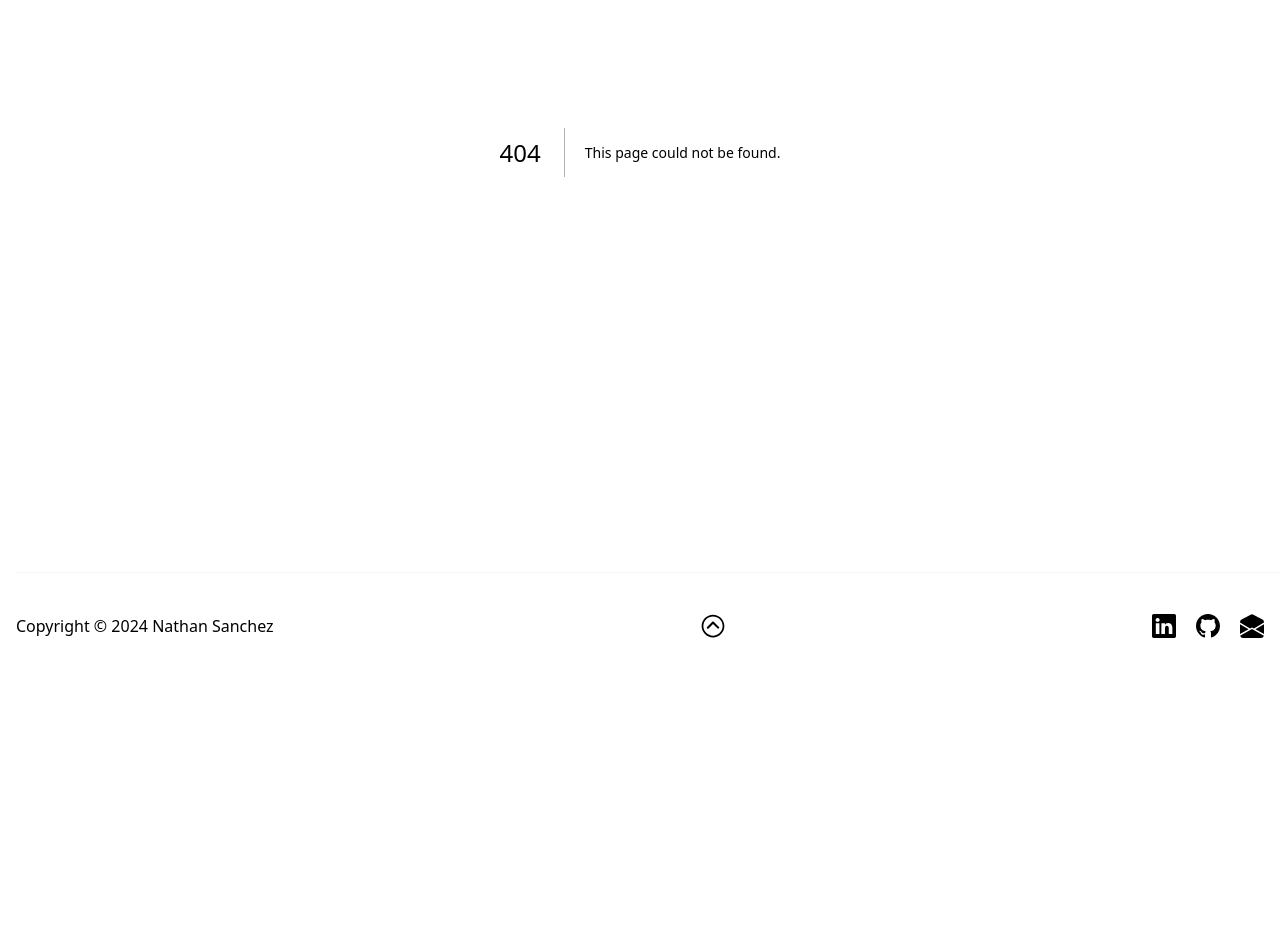
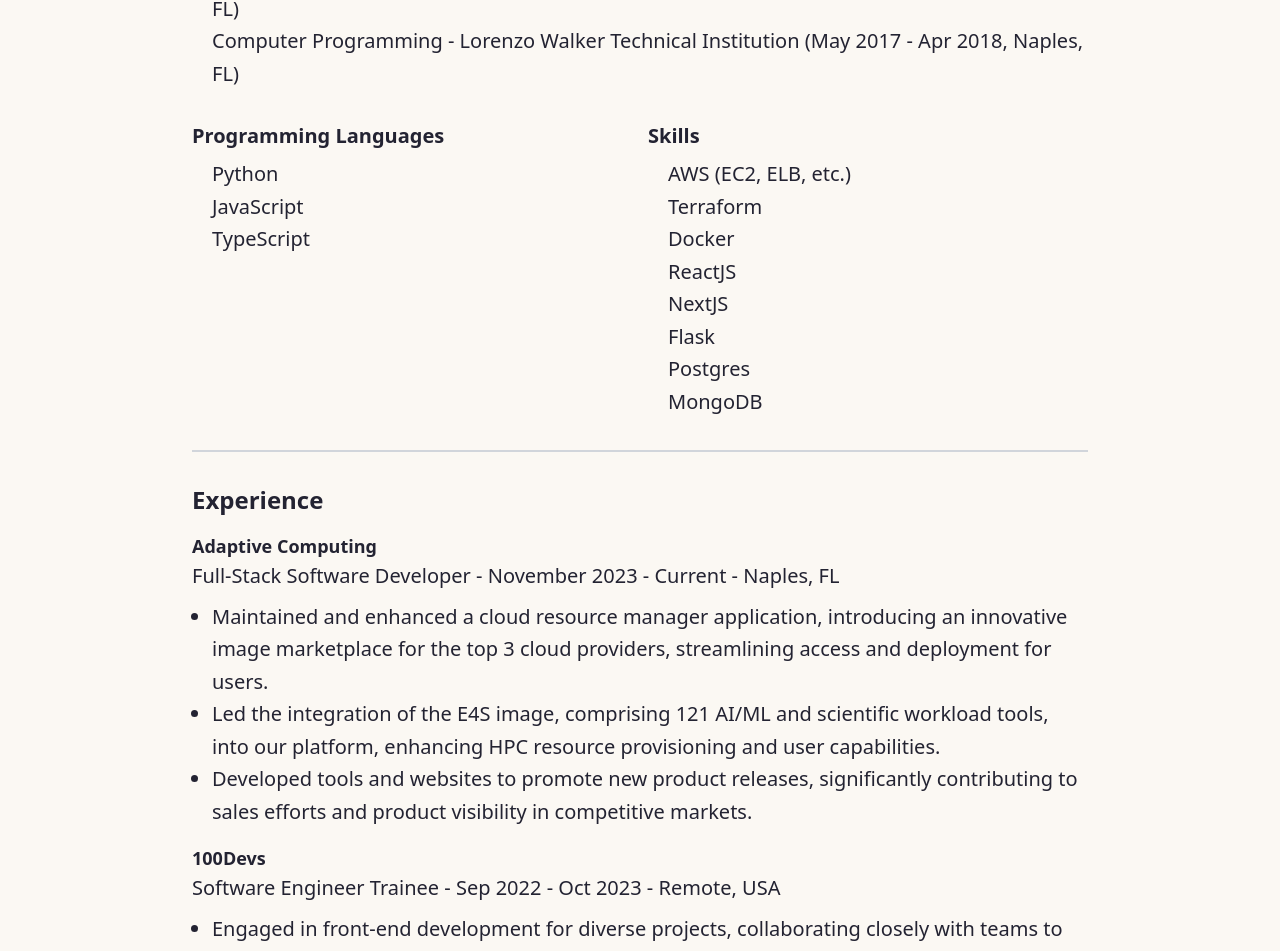
Before and after one commit to NathanSanchezDev/nathanswe-portfolio, a Next.js app: page /resume in a window 1280 px wide. Before the commit this address had no page. Shown: the part 320-1271 px from the top of the page. Before the commit the page ends 1000 px from the top, so only its background shows below. Built offline with nearby package versions, Linux system fonts and the light colour scheme.

Commit message:
added resume page

```diff
--- /dev/null
+++ b/app/resume/components/Resume.jsx
@@ -0,0 +1,166 @@
+import React, { useRef } from 'react';
+import { LazyMotion, domAnimation, useInView } from 'framer-motion';
+import 'tailwindcss/tailwind.css';
+
+const resumeData = {
+  name: "Nathan Sanchez",
+  role: "Full-Stack Software Developer",
+  email: "nathan1220sanchez@gmail.com",
+  phone: "+1 239-385-2676",
+  education: [
+    {
+      degree: "Computer Networking",
+      institution: "Lorenzo Walker Technical Institution",
+      period: "May 2016 - Apr 2017",
+      location: "Naples, FL",
+    },
+    {
+      degree: "Computer Programming",
+      institution: "Lorenzo Walker Technical Institution",
+      period: "May 2017 - Apr 2018",
+      location: "Naples, FL",
+    },
+  ],
+  programmingLanguages: ["Python", "JavaScript", "TypeScript"],
+  skills: [
+    "AWS (EC2, ELB, etc.)",
+    "Terraform",
+    "Docker",
+    "ReactJS",
+    "NextJS",
+    "Flask",
+    "Postgres",
+    "MongoDB",
+  ],
+  experience: [
+    {
+      company: "Adaptive Computing",
+      role: "Full-Stack Software Developer",
+      period: "November 2023 - Current",
+      location: "Naples, FL",
+      description: [
+        "Maintained and enhanced a cloud resource manager application, introducing an innovative image marketplace for the top 3 cloud providers, streamlining access and deployment for users.",
+        "Led the integration of the E4S image, comprising 121 AI/ML and scientific workload tools, into our platform, enhancing HPC resource provisioning and user capabilities.",
+        "Developed tools and websites to promote new product releases, significantly contributing to sales efforts and product visibility in competitive markets.",
+      ],
+    },
+    {
+      company: "100Devs",
+      role: "Software Engineer Trainee",
+      period: "Sep 2022 - Oct 2023",
+      location: "Remote, USA",
+      description: [
+        "Engaged in front-end development for diverse projects, collaborating closely with teams to ensure timely completion and high-quality outcomes.",
+        "Provided mentorship to trainees and junior developers on software development practices, enhancing team skills and project efficiency.",
+        "Contributed to significant documentation efforts, ensuring comprehensive coverage of project features and guidelines for tool usage.",
+        "Led rigorous testing processes for projects, guaranteeing reliability and optimal performance of software solutions developed.",
+      ],
+    },
+  ],
+  projects: [
+    {
+      name: "Adaptive Computing Demo Website",
+      role: "Full Stack Developer",
+      period: "Jan 2024 - Feb 2024",
+      location: "Naples, FL",
+      description: [
+        "Developed a full-stack web application allowing users to demo cloud-based solutions for Adaptive Computing’s on-demand data center, and on-premise solution for demoing E4S for AI/ML workloads.",
+        "Designed an admin dashboard to track demo account statuses and facilitate user interaction, enhancing user experience and feedback management.",
+        "Leveraged modern technologies such as MongoDB, Next.js 14, TypeScript, and the Shadcn component library for UI development.",
+        "Ensured scalability and reliability for both cloud and on-premise solutions, incorporating advanced database management and secure user authentication.",
+      ],
+    },
+    {
+      name: "ODDC Cloud Resource Manager",
+      role: "Full Stack Developer",
+      period: "Nov 2023 - Feb 2024",
+      location: "Naples, FL",
+      description: [
+        "Collaborated with a 10-member development team on the ODDC Cloud Resource Manager project by Adaptive Computing.",
+        "Significantly refactored and streamlined a complex codebase, reducing code complexity and improving overall efficiency.",
+        "Introduced a Marketplace feature, enabling users to deploy clusters with pre-built images. Focused on seamless integration of the E4S image containing 121 scientific and AI/ML apps and tools.",
+        "Collaborated on infrastructure enhancements using Terraform, expanding support for custom images and multiple cloud providers (AWS, Azure, GCP, Oracle, AliCloud, Open Telecom Cloud).",
+        "Played a key role in delivering new releases and maintaining project stability, contributing to the project’s ongoing success.",
+      ],
+    },
+  ],
+};
+
+const Resume = () => {
+  const resumeRef = useRef(null);
+  const isInView = useInView(resumeRef, { once: true });
+
+  return (
+    <LazyMotion features={domAnimation}>
+      <section id="resume" className="section">
+        <div className="max-w-4xl mx-auto">
+          <div
+            ref={resumeRef}
+            className={`text-xl font-light leading-relaxed transition-all ${
+              isInView ? '' : 'transform translate-x-8 opacity-0'
+            }`}
+          >
+            {/* Education */}
+            <h3 className="text-2xl font-semibold">Education</h3>
+            <ul className="ml-5 mt-2 list-none">
+              {resumeData.education.map((item, index) => (
+                <li key={index}>
+                  {item.degree} - {item.institution} ({item.period}, {item.location})
+                </li>
+              ))}
+            </ul>
+            {/* Skills */}
+            <div className="grid grid-cols-1 md:grid-cols-2 gap-4 mt-8">
+              <div>
+                <h3 className="text-xl font-semibold">Programming Languages</h3>
+                <ul className="list-none ml-5 mt-2">
+                  {resumeData.programmingLanguages.map((language, index) => (
+                    <li key={index}>{language}</li>
+                  ))}
+                </ul>
+              </div>
+              <div>
+                <h3 className="text-xl font-semibold">Skills</h3>
+                <ul className="list-none ml-5 mt-2">
+                  {resumeData.skills.map((skill, index) => (
+                    <li key={index}>{skill}</li>
+                  ))}
+                </ul>
+              </div>
+            </div>
+            {/* Experience */}
+            <hr className="my-8 border-t-2 border-gray-300" />
+            <h3 className="text-2xl font-semibold">Experience</h3>
+            {resumeData.experience.map((item, index) => (
+              <div key={index} className="mt-4">
+                <h4 className="text-lg font-semibold">{item.company}</h4>
+                <p>{item.role} - {item.period} - {item.location}</p>
+                <ul className="list-disc ml-5 mt-2">
+                  {item.description.map((desc, i) => (
+                    <li key={i}>{desc}</li>
+                  ))}
+                </ul>
+              </div>
+            ))}
+            {/* Projects */}
+            <hr className="my-8 border-t-2 border-gray-300" />
+            <h3 className="text-2xl font-semibold">Projects</h3>
+            {resumeData.projects.map((project, index) => (
+              <div key={index} className="mt-4">
+                <h4 className="text-lg font-semibold">{project.name}</h4>
+                <p>{project.role} - {project.period} - {project.location}</p>
+                <ul className="list-disc ml-5 mt-2">
+                  {project.description.map((desc, i) => (
+                    <li key={i}>{desc}</li>
+                  ))}
+                </ul>
+              </div>
+            ))}
+          </div>
+        </div>
+      </section>
+    </LazyMotion>
+  );
+};
+
+export default Resume;
--- /dev/null
+++ b/app/resume/layout.js
@@ -0,0 +1,29 @@
+"use client";
+import React from "react";
+import { Suspense } from "react";
+import { ErrorBoundary } from "react-error-boundary";
+import { HeadingDivider, Loader } from "components";
+import Error from "../error";
+import Resume from "./components/Resume"; // Import your Resume component
+
+export default function Layout() {
+	return (
+		<div className="container-md">
+			<section id="resume" className="section">
+				<HeadingDivider title="My Resume" />
+
+				<Suspense
+					fallback={
+						<div className="flex-center">
+							<Loader />
+						</div>
+					}
+				>
+					<ErrorBoundary FallbackComponent={Error}>
+						<Resume />
+					</ErrorBoundary>
+				</Suspense>
+			</section>
+		</div>
+	);
+}
--- /dev/null
+++ b/app/resume/page.js
@@ -0,0 +1,6 @@
+export default function Page() {
+	return (
+        <div>Resume:</div>
+    )
+
+  }
--- a/app/sections/introduction/index.jsx
+++ b/app/sections/introduction/index.jsx
@@ -120,6 +120,23 @@
 								See my latest projects
 							</Link>
 						</div>
+						<div
+							ref={ref}
+							className="mt-3"
+							style={{
+								transform: isInView ? "none" : "translateY(50px)",
+								opacity: isInView ? 1 : 0,
+								transition: "all 0.9s cubic-bezier(0.17, 0.55, 0.55, 1) 0.5s"
+							}}
+						>
+						<Link
+								href="/resume"
+								className="btn"
+								aria-label="My Resume"
+							>
+								See my Resume
+							</Link>
+						</div>
 					</div>
 
 					{isTabletUp && <WelcomeAnimation />}
--- a/components/Logo.jsx
+++ b/components/Logo.jsx
@@ -18,7 +18,7 @@
 				exit={exit}
 				transition={transition}
 			>
-				{pathname === SITE_ROUTES.projects ? (
+				{pathname === SITE_ROUTES.projects || SITE_ROUTES.resume ? (
 					<Link href={SITE_ROUTES.home} aria-label="Go to home page" role="link">
 						{SITE_STRINGS.textLogo}
 					</Link>
--- a/components/Menu.jsx
+++ b/components/Menu.jsx
@@ -54,7 +54,9 @@
 		</m.div>
 	);
 
-	content = pathname === SITE_ROUTES.projects ? backMenu : mainMenu;
+	content = pathname === SITE_ROUTES.projects || pathname === SITE_ROUTES.resume
+	? backMenu
+	: mainMenu;
 
 	if (MENU_OPTIONS.length === 0) {
 		return null;
--- a/constants/menu.js
+++ b/constants/menu.js
@@ -2,5 +2,5 @@
 	{ id: "0", name: "Introduction", url: "#intro" },
 	{ id: "1", name: "About", url: "#about" },
 	{ id: "2", name: "Projects", url: "#projects" },
-	{ id: "3", name: "Tech", url: "#tech" }
+	{ id: "3", name: "Tech", url: "#tech" },
 ];
--- a/constants/routes.js
+++ b/constants/routes.js
@@ -1,4 +1,5 @@
 export const SITE_ROUTES = {
 	home: "/",
-	projects: "/projects"
+	projects: "/projects",
+	resume: "/resume"
 };
```
Also changed, not shown: 1 other file (tests, documents, lock files or other folders).
